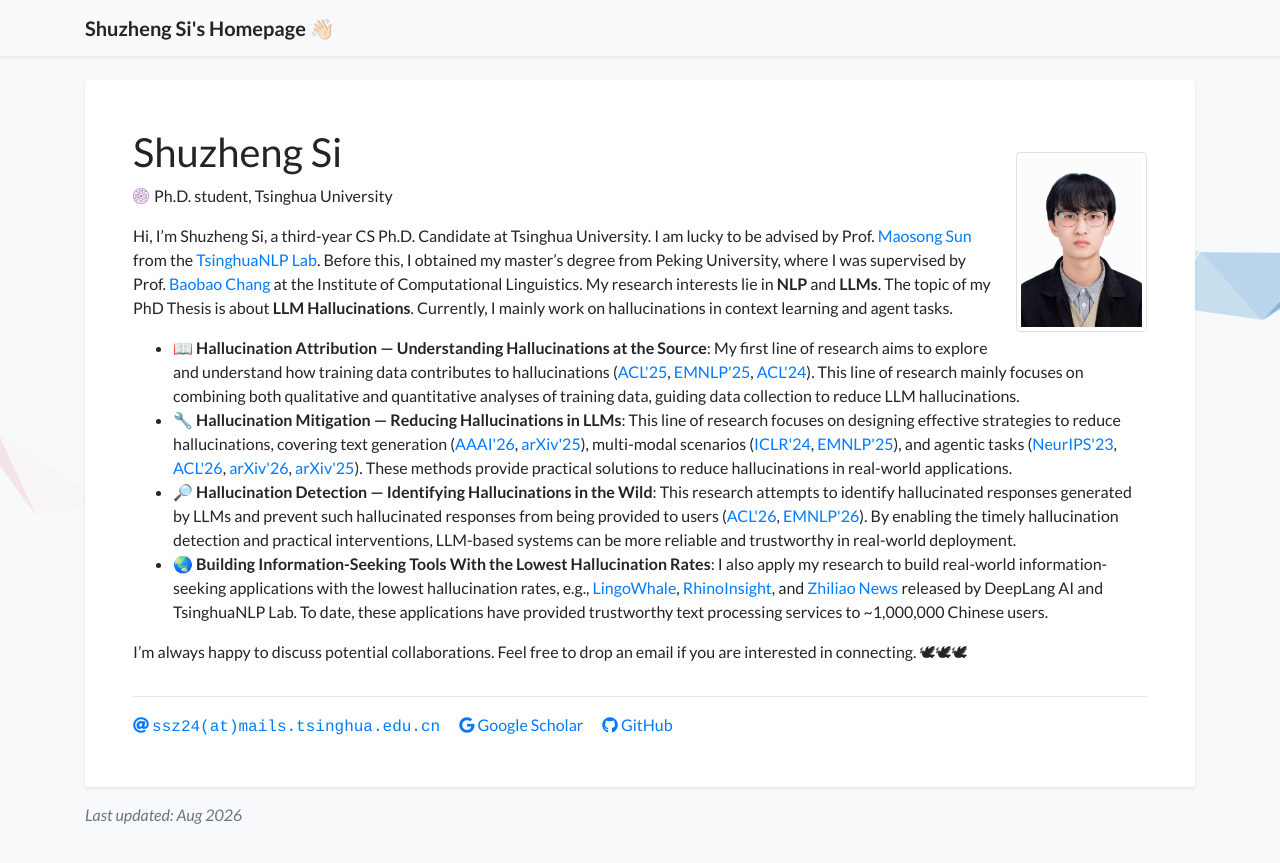
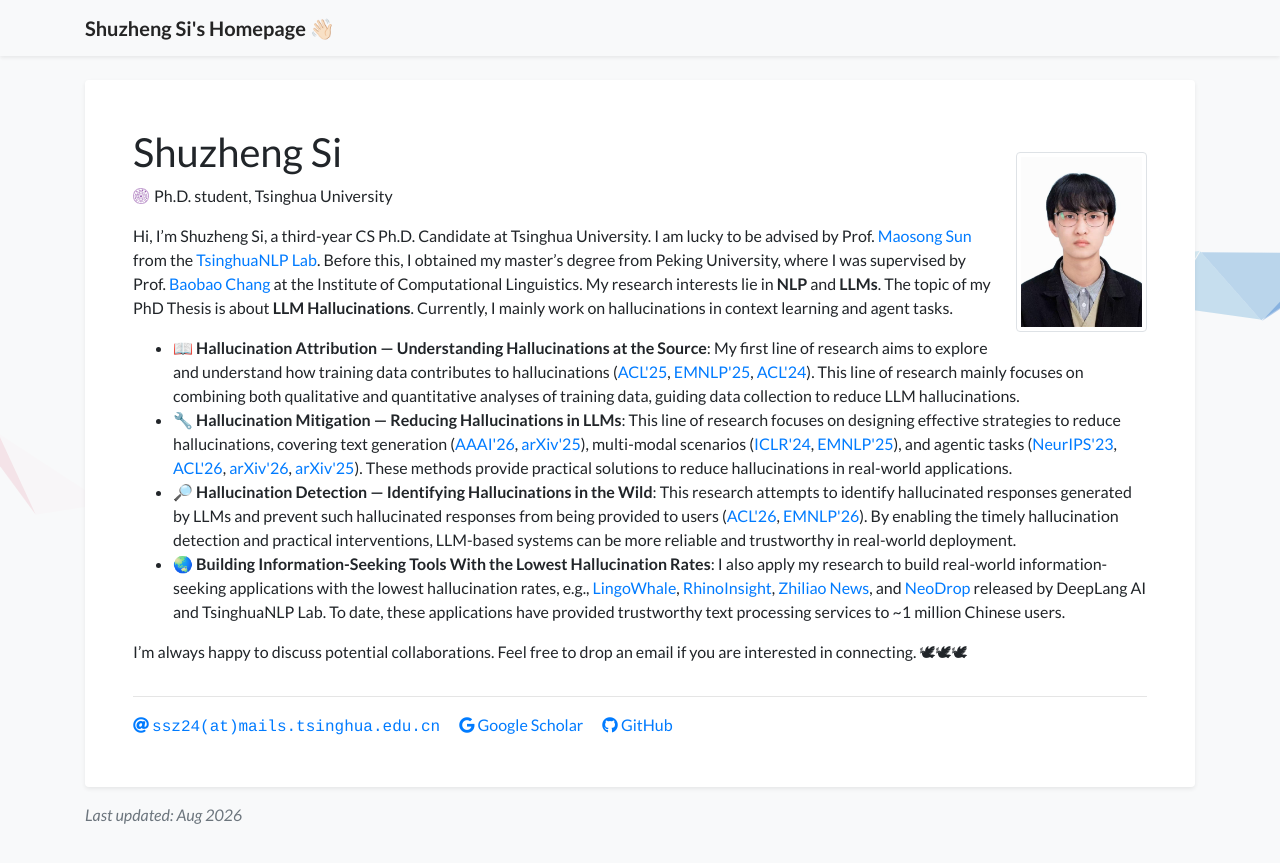
Before and after one commit to S1s-Z/s1s-z.github.io, a Jekyll site: the page built from index.html, in a window 1280 px wide. Shown: the top 863 px of the page. Built offline with Jekyll 4.4.1, drawn with Linux system fonts in a browser that asks for light colours; a style sheet for code colours, icons or effects is not loaded.

Commit message:
Update profile.yml

```diff
--- a/_data/profile.yml
+++ b/_data/profile.yml
@@ -32,7 +32,7 @@
           🔎 <b>Hallucination Detection  — Identifying Hallucinations in the Wild</b>: This research attempts to identify hallucinated responses generated by LLMs and prevent such hallucinated responses from being provided to users (<a href="https://arxiv.org/abs/2512.20182">ACL'26</a>, <a href="https://arxiv.org/abs/2601.06666">EMNLP'26</a>). By enabling the timely hallucination detection and practical interventions, LLM-based systems can be more reliable and trustworthy in real-world deployment.
       </li>
       <li>
-          🌏 <b>Building Information-Seeking Tools With the Lowest Hallucination Rates</b>: I also apply my research to build real-world information-seeking applications with the lowest hallucination rates, e.g., <a href="https://lingowhale.com/">LingoWhale</a>, <a href="https://research.deeplang.net/">RhinoInsight</a>, and <a href="https://zhiliao.news/">Zhiliao News</a> released by DeepLang AI and TsinghuaNLP Lab. To date, these applications have provided trustworthy text processing services to ~1,000,000 Chinese users.
+          🌏 <b>Building Information-Seeking Tools With the Lowest Hallucination Rates</b>: I also apply my research to build real-world information-seeking applications with the lowest hallucination rates, e.g., <a href="https://lingowhale.com/">LingoWhale</a>, <a href="https://research.deeplang.net/">RhinoInsight</a>, <a href="https://zhiliao.news/">Zhiliao News</a>, and <a href="https://neodrop.ai/zh-cn/landing?utm_source=share&utm_medium=personal&utm_campaign=company_internal_test">NeoDrop</a> released by DeepLang AI and TsinghuaNLP Lab. To date, these applications have provided trustworthy text processing services to ~1 million Chinese users.
       </li>
   </ul>
 
```
